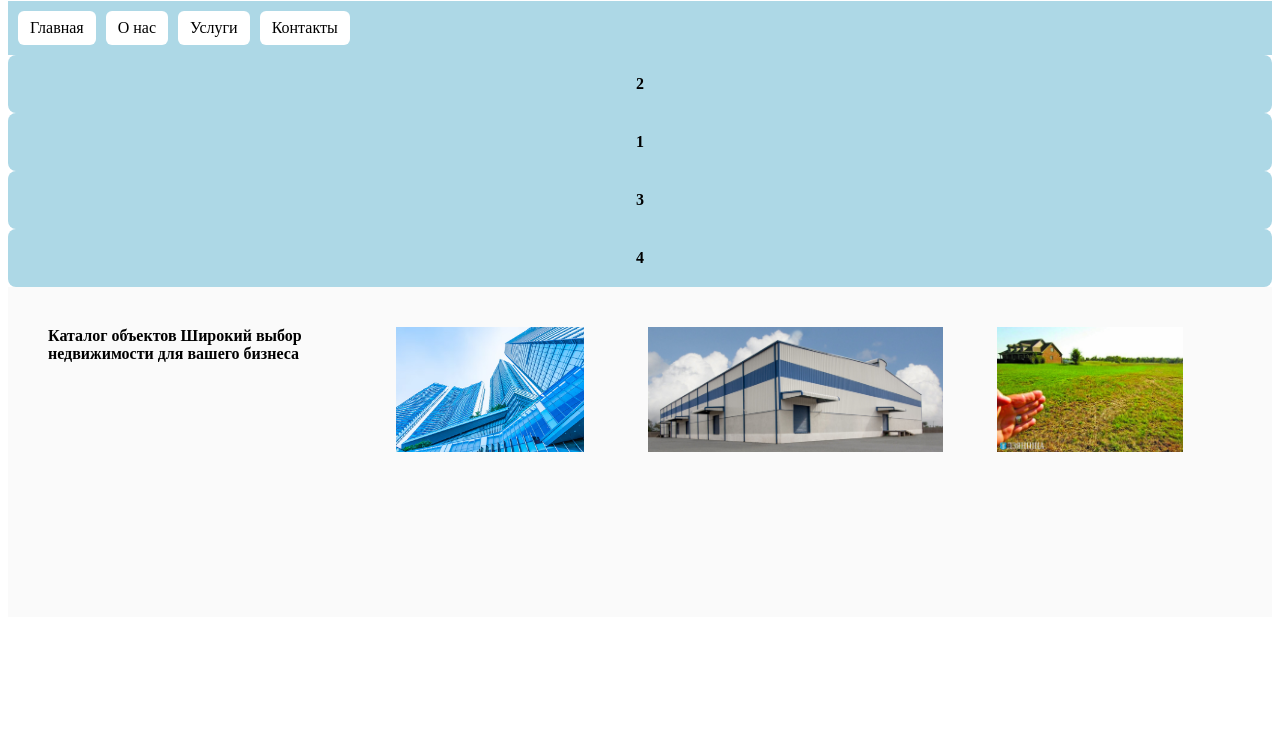
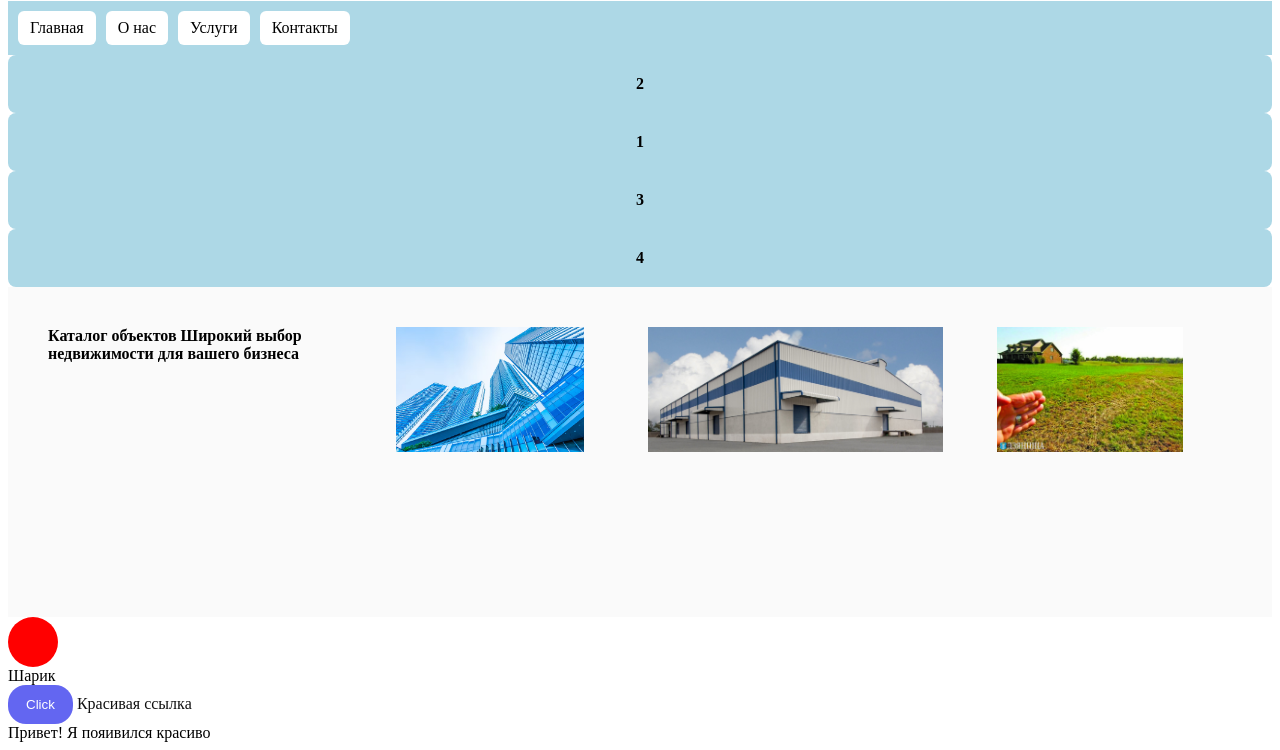
Before and after one commit to extezy158/project1, a plain HTML site: page lending-page.html in a window 1280 px wide. Shown: the part 79-829 px from the top of the page. Before the commit the page ends 800 px from the top, so only its background shows below. Drawn offline with Linux system fonts and the light colour scheme.

Commit message:
13.10 html lala
lalabebe

```diff
--- a/lending-page.html
+++ b/lending-page.html
@@ -33,7 +33,12 @@
 
         </section>
 
-
+        <div class="loader"></div>
+        <div class="ball"></div>
+            <div class="text">Шарик</div>
+        <button class="animation-button">Click</button>
+<a class="a-underline" href="#">Красивая ссылкa</a>
+<div class="fadi-in">Привет! Я пояивился красиво</div>
 </header>
         </body>
 </html>
--- a/lending.css
+++ b/lending.css
@@ -80,3 +80,80 @@ flex-direction: row;
     text-align: center;
     font-weight: 600;
 }
+@keyframes spin {
+    0% { tranform: rotate(0deg); }
+    100% { transform: rotate(360); }
+}
+
+.loader {
+    animation: spin 2s linear infinite;
+}
+
+@keyframes jump {
+    0%  {transform: translateY(0);}
+    50%  {transform: translateY(-50px);}
+    100%  {transform: translateY(0);}
+}
+
+.ball {
+    width: 50px;
+    height: 50px;
+    background: red;
+    border-radius: 50%;
+    animation: jump 1s ease-in-out infinite;
+}
+@keyframes blink {
+    0% { opacity: 1; }
+    50% { opacity: 0; }
+    100% { opacity: 1; }
+}
+
+.text {
+    animation: blink 1s infinite;
+}
+.animation-button {
+padding:12px 18px;
+border-radius: 18px;
+border: 0;
+color: #fff;
+background: #6366f1;
+cursor: pointer;
+transition: transform .6s cubic-bezier(.68,-55,.27,1.55), all .3s ease;
+}
+
+.animation-button:hover{ transform: scale(1.08); background: #4f46e5;}
+
+.a-underline{
+    position: relative;
+    text-decoration:none ;
+    color:#111;
+
+}
+
+.a-underline::after{
+    content: "";
+    position: absolute; left: 0; bottom: -2px;
+    height: 2px; width: 100%;
+    background: #111;
+    transform: scaleX(0);
+    transform-origin: left;
+    transition: transform 0.3s;
+
+}
+.a-underline:hover::after{
+    transform: scaleX(1);
+}
+
+.fade-in{
+    opacity:0;
+    transform: translateY(12px);
+    animation: appear 600ms ease forwards;
+
+}
+
+@keyframes appear{
+    to{
+        oppacity:1;
+        transform: translateY(0);
+    }
+}
--- a/scripts/scripts.js
+++ b/scripts/scripts.js
@@ -5,4 +5,5 @@ scrollbutton.addEventListener("click", () => {
         behavior: "smooth"
     })
 
+
 })
```
